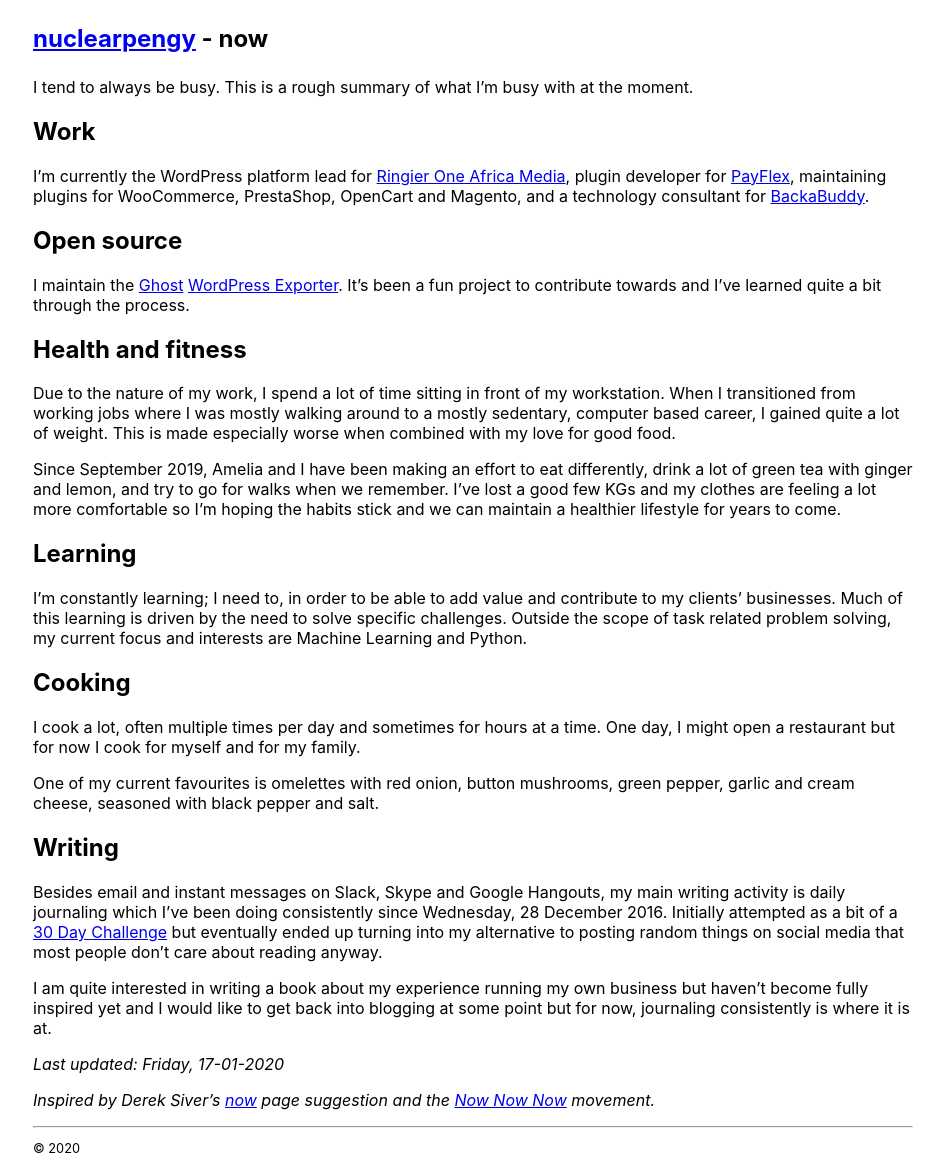
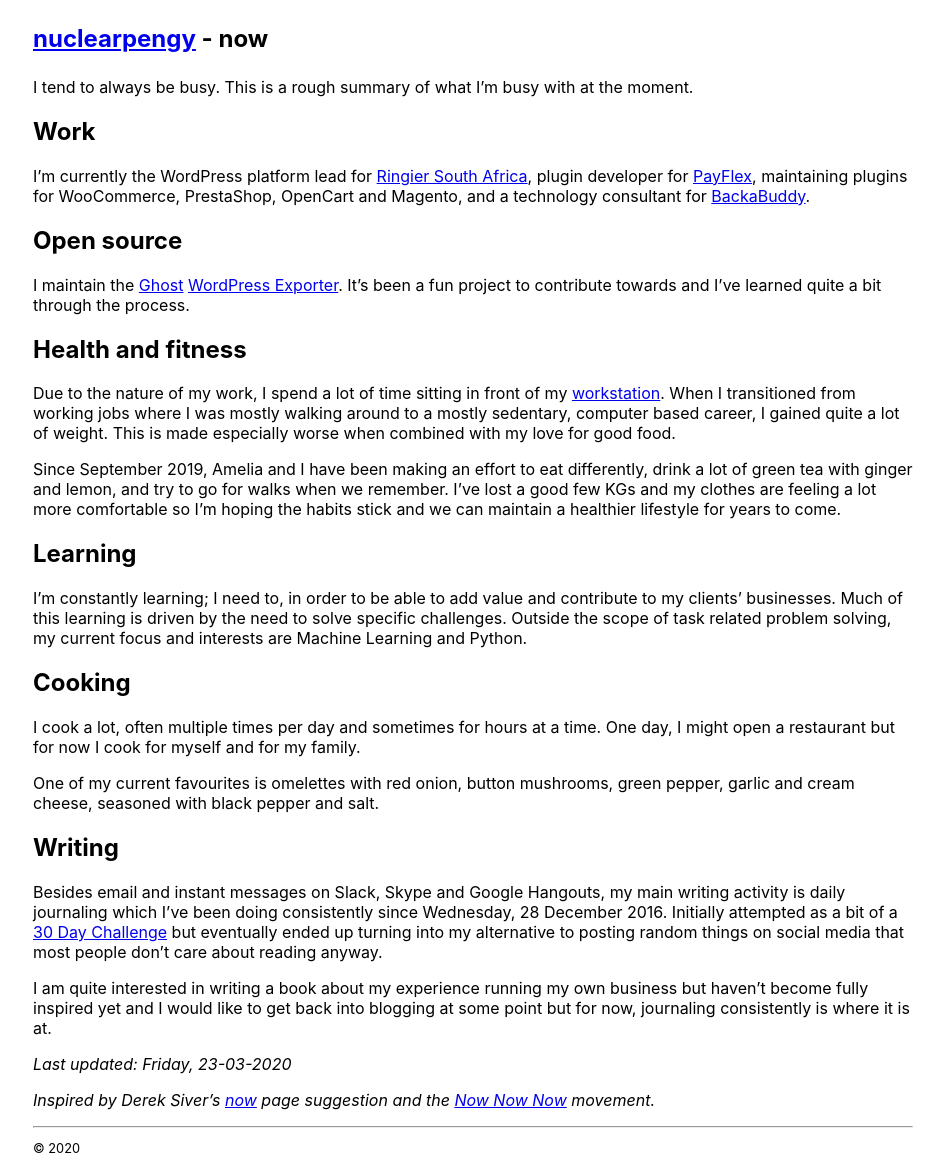
Before and after one commit to nuclearpengy/nuclearpengy.github.io, a Jekyll site: the page built from now.md, in a window 1280 px wide. Shown: the whole page, without its empty margins (167-1108 px from the left). Built offline with Jekyll 4.4.1, drawn with Linux system fonts in a browser that asks for light colours.

```diff
--- a/now.md
+++ b/now.md
@@ -9,13 +9,13 @@ description: What I'm focusing on at the moment.
 I tend to always be busy. This is a rough summary of what I'm busy with at the moment.
 
 ## Work
-I'm currently the WordPress platform lead for [Ringier One Africa Media](https://roam.africa/), plugin developer for [PayFlex](https://www.payflex.co.za/), maintaining plugins for WooCommerce, PrestaShop, OpenCart and Magento, and a technology consultant for [BackaBuddy](https://www.backabuddy.co.za/).
+I'm currently the WordPress platform lead for [Ringier South Africa](https://www.ringier.co.za/), plugin developer for [PayFlex](https://www.payflex.co.za/), maintaining plugins for WooCommerce, PrestaShop, OpenCart and Magento, and a technology consultant for [BackaBuddy](https://www.backabuddy.co.za/).
 
 ## Open source
 I maintain the [Ghost](https://ghost.org/) [WordPress Exporter](https://wordpress.org/plugins/ghost/). It's been a fun project to contribute towards and I've learned quite a bit through the process.
 
 ## Health and fitness
-Due to the nature of my work, I spend a lot of time sitting in front of my workstation. When I transitioned from working jobs where I was mostly walking around to a mostly sedentary, computer based career, I gained quite a lot of weight. This is made especially worse when combined with my love for good food.
+Due to the nature of my work, I spend a lot of time sitting in front of my <a href="{{site.baseurl}}/gear/#workstation">workstation</a>. When I transitioned from working jobs where I was mostly walking around to a mostly sedentary, computer based career, I gained quite a lot of weight. This is made especially worse when combined with my love for good food.
 
 Since September 2019, Amelia and I have been making an effort to eat differently, drink a lot of green tea with ginger and lemon, and try to go for walks when we remember. I've lost a good few KGs and my clothes are feeling a lot more comfortable so I'm hoping the habits stick and we can maintain a healthier lifestyle for years to come.
 
@@ -32,6 +32,6 @@ Besides email and instant messages on Slack, Skype and Google Hangouts, my main
 
 I am quite interested in writing a book about my experience running my own business but haven't become fully inspired yet and I would like to get back into blogging at some point but for now, journaling consistently is where it is at.
 
-_Last updated: Friday, 17-01-2020_
+_Last updated: Friday, 23-03-2020_
 
 _Inspired by Derek Siver’s [now](https://sivers.org/now) page suggestion and the [Now Now Now](https://nownownow.com/) movement._
```
Also changed, not shown: gear.md (+5 -2 lines), index.md (+2 -2 lines).
